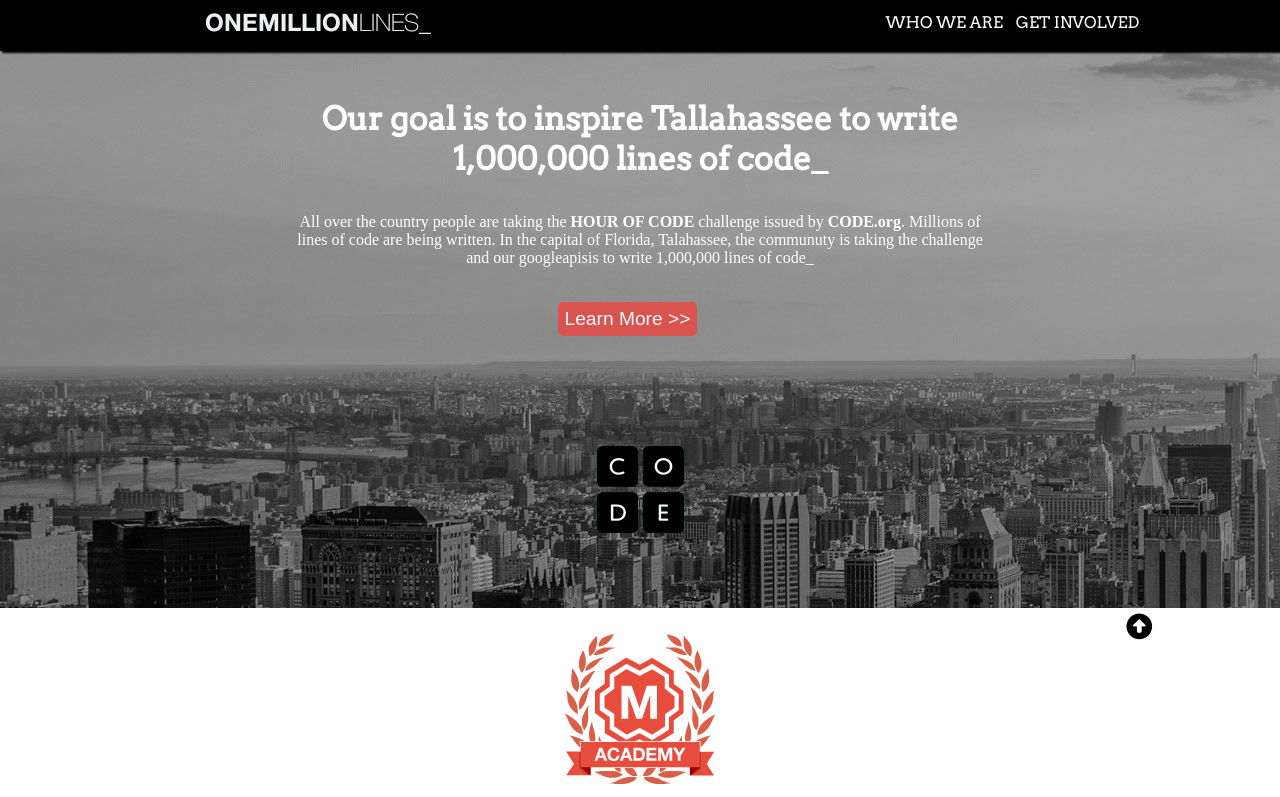
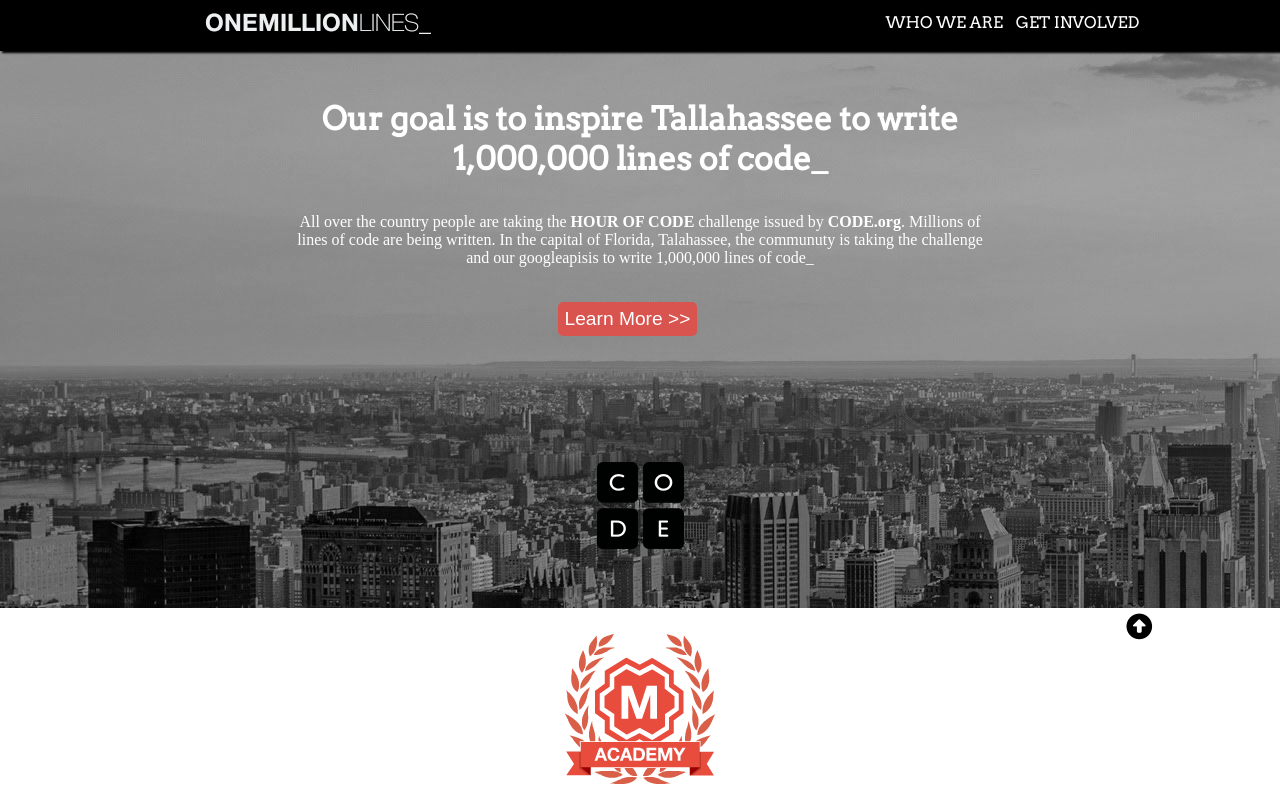
Before and after one commit to guienjoris/one-million-lines, a plain HTML site: page index.html in a window 1280 px wide. Shown: the top 797 px of the page. Drawn offline with Linux system fonts and the light colour scheme.

Commit message:
correction affichage sous chrome

```diff
--- a/css/custom.scss
+++ b/css/custom.scss
@@ -76,7 +76,7 @@ nav{
     }
     img{
         position:relative;
-        top:30%;
+        top:20vh;
     }
 }
 .orange{
```
Also changed, not shown: css/custom.css, 1 other file.
